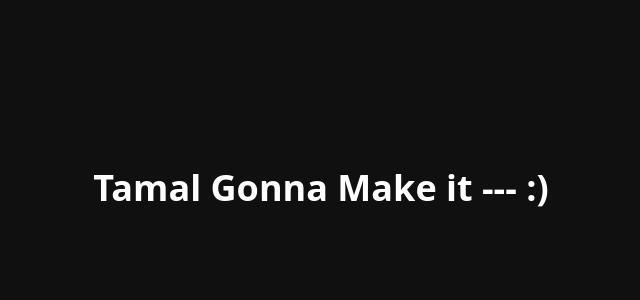
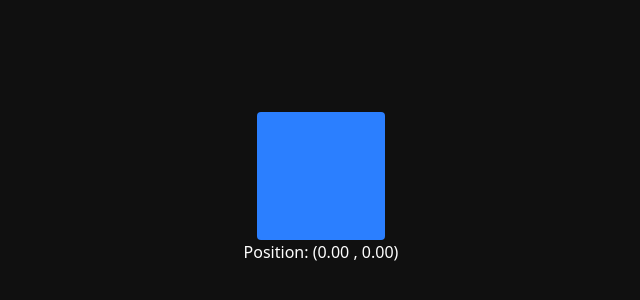
Before and after one commit to Tamalckb531/Learning-Motion, a Next.js app in the folder demos/: page / in a window 1280 px wide. Shown: the part 212-512 px from the top of the page, without its empty margins (319-959 px from the left). Built offline with nearby package versions, Linux system fonts and the light colour scheme.

Commit message:
MotionValue -> add Dragable Box

```diff
--- a/demos/src/app/page.tsx
+++ b/demos/src/app/page.tsx
@@ -1,17 +1,13 @@
-import StaggeredBtnPress from "@/projects/Stagger/StaggeredBtnPress";
-import StaggeredGridLayout from "@/projects/Stagger/StaggeredGridLayout";
-import StaggeredImageGal from "@/projects/Stagger/StaggeredImageGal";
-import StaggeredList from "@/projects/Stagger/StaggeredList";
-import StaggeredTextReveal from "@/projects/Stagger/StaggeredTextReveal";
+import DraggableBox from "@/projects/MotionValue/DraggableBox";
+import DynamicRotation from "@/projects/MotionValue/DynamicRotation";
+import HoverLinkedScale from "@/projects/MotionValue/HoverLinkedScale";
 
 export default function Home() {
   return (
     <div className="">
-      {/* <StaggeredList /> */}
-      {/* <StaggeredImageGal /> */}
-      {/* <StaggeredBtnPress /> */}
-      {/* <StaggeredGridLayout /> */}
-      <StaggeredTextReveal />
+      <DraggableBox />
+      {/* <HoverLinkedScale /> */}
+      {/* <DynamicRotation />  */}
     </div>
   );
 }
--- /dev/null
+++ b/demos/src/projects/MotionValue/DraggableBox.tsx
@@ -0,0 +1,23 @@
+"use client";
+import { motion, useMotionValue } from "motion/react";
+import React from "react";
+
+const DraggableBox = () => {
+  const x = useMotionValue(0);
+  const y = useMotionValue(0);
+
+  return (
+    <div className=" flex flex-col items-center">
+      <motion.div
+        drag
+        style={{ x, y }}
+        className=" w-32 h-32 bg-blue-500 rounded"
+      />
+      <p className=" text-white">
+        Position: ({x.get().toFixed(2)} , {y.get().toFixed(2)})
+      </p>
+    </div>
+  );
+};
+
+export default DraggableBox;
--- /dev/null
+++ b/demos/src/projects/MotionValue/DynamicRotation.tsx
@@ -0,0 +1,7 @@
+import React from "react";
+
+const DynamicRotation = () => {
+  return <div>DynamicRotation</div>;
+};
+
+export default DynamicRotation;
--- /dev/null
+++ b/demos/src/projects/MotionValue/HoverLinkedScale.tsx
@@ -0,0 +1,7 @@
+import React from "react";
+
+const HoverLinkedScale = () => {
+  return <div>HoverLinkedScale</div>;
+};
+
+export default HoverLinkedScale;
--- /dev/null
+++ b/demos/src/projects/MotionValue/SpringAnimatedPosition.tsx
@@ -0,0 +1,7 @@
+import React from "react";
+
+const SpringAnimatedPosition = () => {
+  return <div>SpringAnimatedPosition</div>;
+};
+
+export default SpringAnimatedPosition;
```
